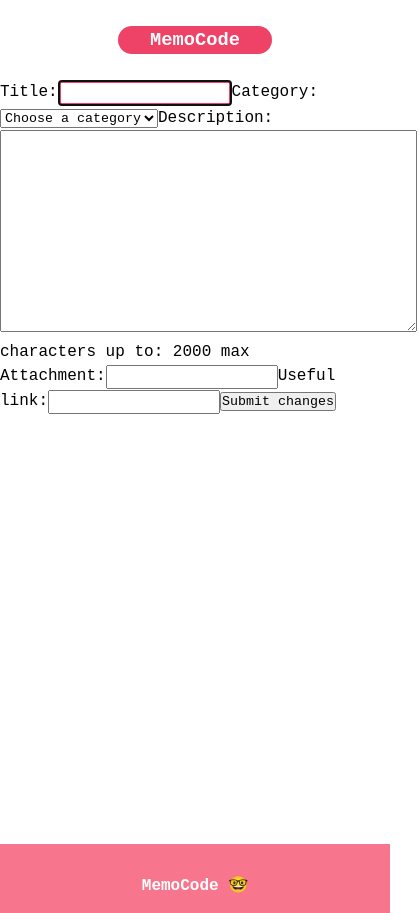
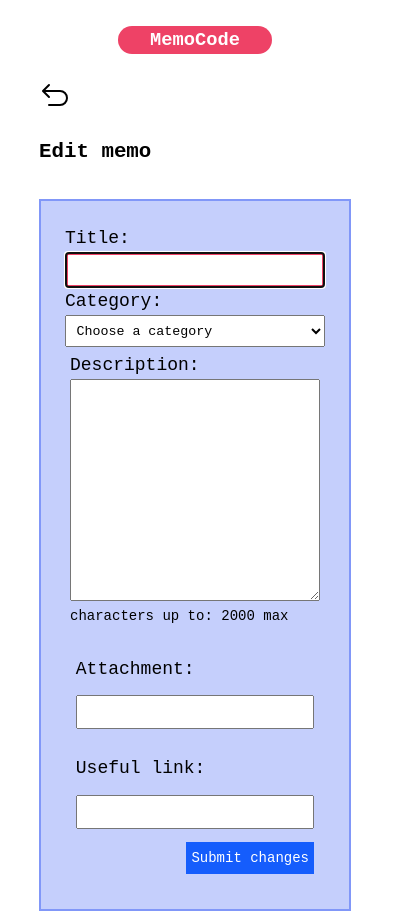
Before and after one commit to vickyfrosties/MemoCode, a React (Vite) app in the folder frontend/: page /form/edit/1 in a window 390 px wide. Shown: the top 913 px of the page, 417 px wide, since content can reach past the window. Built offline with nearby package versions, Linux system fonts and the light colour scheme; no server answers.

Commit message:
feat: add responsive style to editForm layout page

```diff
--- a/frontend/src/components/NoteCard/NoteCard.module.scss
+++ b/frontend/src/components/NoteCard/NoteCard.module.scss
@@ -66,9 +66,9 @@
     font-size: 1.5ch;
     background-color: whitesmoke;
     padding: 1ch;
+    overflow-y: auto;
 
     @include mixins.up-larger {
-      overflow-y: auto;
       padding: 2ch;
       grid-auto-rows: max-content;
     }
--- a/frontend/src/containers/NoteEditForm/EditForm.jsx
+++ b/frontend/src/containers/NoteEditForm/EditForm.jsx
@@ -1,6 +1,7 @@
 import { useEffect, useState } from "react";
 import { useNavigate, useParams } from "react-router";
-import style from "../NoteForm/NoteForm.module.scss";
+import style from "./EditForm.module.scss";
+import BackTo from "../../components/BackTo/BackTo";
 
 const EditForm = () => {
   const [dateNote, setDataNote] = useState({
@@ -74,7 +75,13 @@
   return (
     <>
       {isLoading ? (
+        <section>
+          <BackTo />
+          <h3 className={style["form-page-title"]}>Edit memo</h3>
+
+          <section className={style["form-container"]}>
             <form onSubmit={handleSubmit} className={style["form"]}>
+              <div className={style["form_title_container"]}>
                 <label className={style["form_title_input"]}>
                   Title:
                   <input
@@ -121,10 +128,14 @@
                       setDataNote({ ...dateNote, description: e.target.value })
                     }
                   />
-          </label>
                   <p className={style["form_validation_indication"]}>
                     characters up to: 2000 max
                   </p>
+                </label>
+              </div>
+
+              <div className={style["form_attachment_input_container"]}>
+                <div className={style["form_attachment_input_container_block"]}>
                   <label className={style["form_attachment_input"]}>
                     Attachment:
                     <input
@@ -151,12 +162,18 @@
                       }
                     />
                   </label>
+                </div>
+                <div className={style["form_submit_button_container"]}>
                   <input
                     type="submit"
                     value="Submit changes"
                     className={style["form_submit_button"]}
                   />
+                </div>
+              </div>
             </form>
+          </section>
+        </section>
       ) : (
         <p
           style={{
--- /dev/null
+++ b/frontend/src/containers/NoteEditForm/EditForm.module.scss
@@ -0,0 +1,204 @@
+@use "/src/variables";
+@use "/src/mixins";
+
+.form-page-title {
+  width: 80%;
+  margin: auto;
+  margin-top: 1.5rem;
+
+  @include mixins.md-sizes {
+    font-size: 1.3em;
+  }
+}
+
+.form-container {
+  min-height: 60vh;
+  display: flex;
+  justify-content: center;
+  align-items: center;
+
+  @include mixins.md-sizes {
+    height: 100vh;
+    font-size: 18px;
+  }
+
+  @include mixins.up-to-mdtablet {
+    min-height: 80vh;
+  }
+
+  .form {
+    width: 60dvw;
+    min-height: 50vh;
+    margin: auto;
+    margin-top: 2rem;
+    display: flex;
+    justify-content: space-evenly;
+    background-color: #c5cffc;
+    border: 2px solid variables.$light;
+    padding: 1.5rem;
+
+    @include mixins.md-sizes {
+      display: block;
+      flex-direction: row;
+      width: 80%;
+      min-height: 50%;
+    }
+
+    @include mixins.up-to-mdtablet {
+      width: 80%;
+      height: 100%;
+    }
+
+    input:not([type="submit"]) {
+      padding: 5px;
+    }
+
+    .form-title-container {
+      width: 50%;
+      padding: 1ch;
+
+      @include mixins.md-sizes {
+        width: 100%;
+        height: 50vh;
+        display: flex;
+        flex-direction: column;
+        justify-content: space-evenly;
+
+        > label {
+          height: 115px;
+          display: flex;
+          flex-direction: column;
+          justify-content: space-evenly;
+        }
+
+        label:has(textarea) {
+          height: auto;
+        }
+      }
+
+      @include mixins.up-to-mdtablet {
+        height: 50vh;
+        display: flex;
+        flex-direction: column;
+        justify-content: space-between;
+
+        > label {
+          height: auto;
+          display: flex;
+          flex-direction: column;
+          justify-content: space-around;
+        }
+
+        label:has(textarea) {
+          height: auto;
+        }
+      }
+    }
+
+    .form_attachment_input_container {
+      display: flex;
+      flex-direction: column;
+      justify-content: space-between;
+      width: 50%;
+      padding: 1ch;
+
+      &_block {
+        display: flex;
+        flex-direction: column;
+        justify-content: space-between;
+        min-height: 50%;
+      }
+
+      @include mixins.md-sizes {
+        width: 100%;
+        height: 30vh;
+        display: flex;
+        flex-direction: column;
+        justify-content: space-evenly;
+
+        &_block {
+          > label {
+            height: 115px;
+            display: flex;
+            flex-direction: column;
+            justify-content: space-evenly;
+          }
+        }
+      }
+
+      @include mixins.up-to-mdtablet {
+        height: 40vh;
+        display: flex;
+        flex-direction: column;
+        justify-content: space-between;
+        gap: 14rem;
+
+        &_block {
+          height: auto;
+
+          > label {
+            display: flex;
+            flex-direction: column;
+            gap: 0.5rem;
+          }
+        }
+      }
+    }
+
+    .form_submit_button_container {
+      display: flex;
+      align-self: flex-end;
+    }
+
+    &_title_input,
+    &_category_select,
+    &_description_input,
+    &_attachment_input,
+    &_link_input {
+      display: flex;
+      flex-direction: column;
+    }
+
+    &_validation_indication {
+      font-size: 12px;
+      padding-top: 5px;
+
+      @include mixins.md-sizes {
+        font-size: 14px;
+      }
+    }
+
+    &_category_select {
+      select {
+        padding: 0.8ch;
+      }
+    }
+
+    &_description_input {
+      padding: 5px;
+
+      textarea {
+        padding: 10px;
+      }
+    }
+
+    &_submit_button {
+      width: 8rem;
+      height: 2rem;
+      padding: 0 4px 0 4px;
+      cursor: pointer;
+      background-color: oklch(0.546 0.245 262.881);
+      color: white;
+      border: none;
+      text-align: center;
+
+      @include mixins.md-sizes {
+        font-size: 14px;
+      }
+
+      &:hover {
+        opacity: 0.8;
+      }
+    }
+  }
+}
```
Lines whose indentation alone changed are shown as unchanged.
